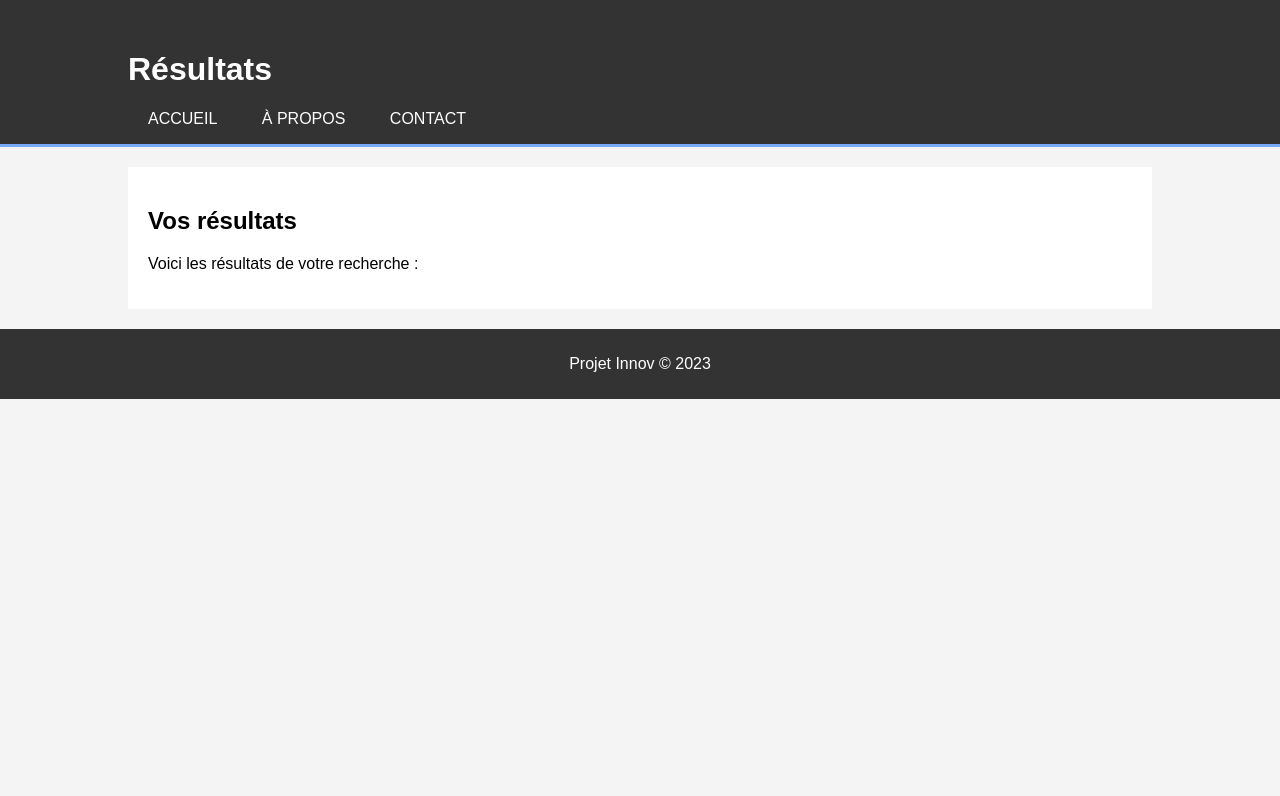
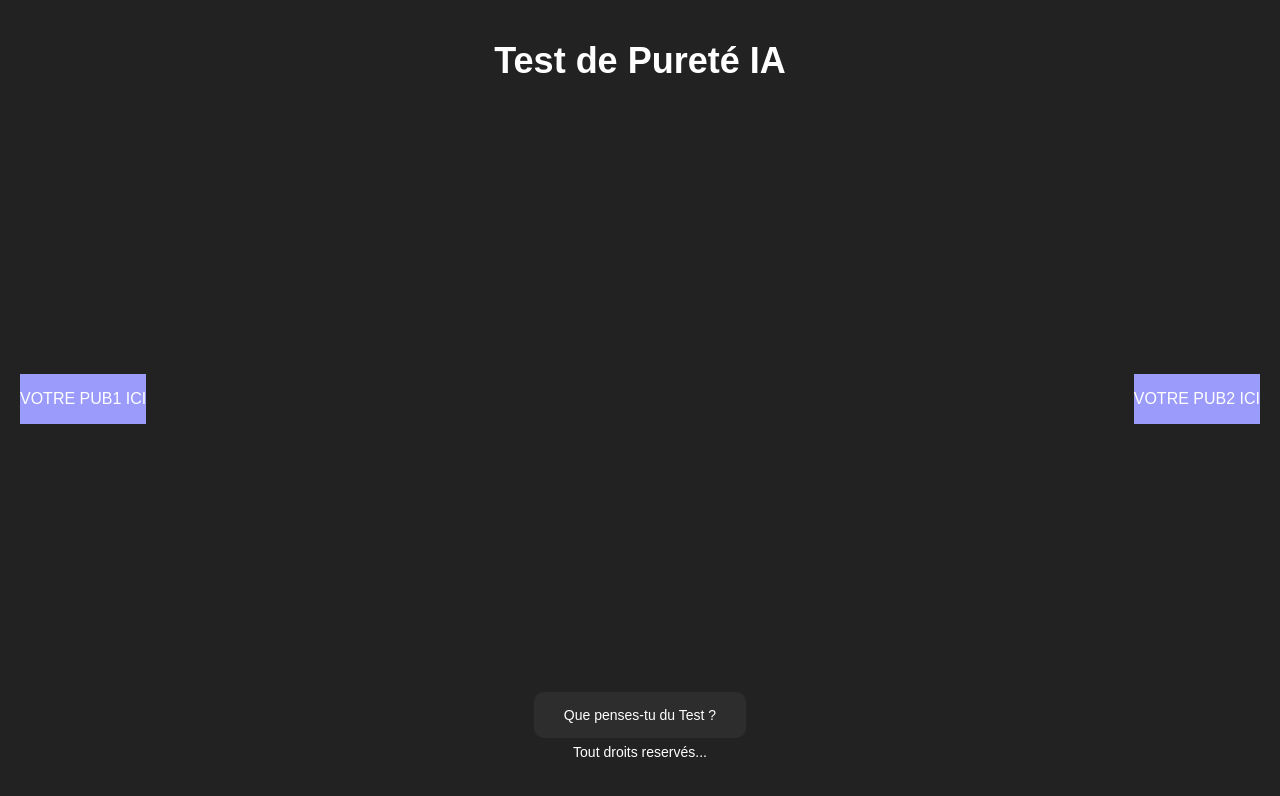
Before and after one commit to R0000BIN/Projet-Innov, a plain HTML site: page result.html in a window 1280 px wide. Drawn offline with Linux system fonts and the light colour scheme.

Commit message:
boutons change de couleur au passage de la souris + création de la page result

```diff
--- a/result.html
+++ b/result.html
@@ -3,76 +3,37 @@
 <head>
     <meta charset="UTF-8">
     <meta name="viewport" content="width=device-width, initial-scale=1.0">
-    <title>Page de Résultat</title>
-    <style>
-        body {
-            font-family: Arial, sans-serif;
-            margin: 0;
-            padding: 0;
-            background-color: #f4f4f4;
-        }
-        .container {
-            width: 80%;
-            margin: auto;
-            overflow: hidden;
-        }
-        header {
-            background: #333;
-            color: #fff;
-            padding-top: 30px;
-            min-height: 70px;
-            border-bottom: #77aaff 3px solid;
-        }
-        header a {
-            color: #fff;
-            text-decoration: none;
-            text-transform: uppercase;
-            font-size: 16px;
-        }
-        header ul {
-            padding: 0;
-            list-style: none;
-        }
-        header li {
-            display: inline;
-            padding: 0 20px 0 20px;
-        }
-        .main-content {
-            padding: 20px;
-            background: #fff;
-            margin-top: 20px;
-        }
-        footer {
-            background: #333;
-            color: #fff;
-            text-align: center;
-            padding: 10px 0;
-            margin-top: 20px;
-        }
-    </style>
+    <title>Test de pureté IA - RESULTAT</title>
+    <link href="cssfiles/style.css" rel="stylesheet" />
+    <link href="cssfiles/menu.css" rel="stylesheet" />
+    <link href="cssfiles/quizz.css" rel="stylesheet" />
 </head>
 <body>
     <header>
-        <div class="container">
-            <h1>Résultats</h1>
-            <nav>
-                <ul>
-                    <li><a href="#">Accueil</a></li>
-                    <li><a href="#">À propos</a></li>
-                    <li><a href="#">Contact</a></li>
-                </ul>
-            </nav>
+        <h1> Test de Pureté IA </h1>
+        <p>
+        </p>
+    </header>
+
+    <main>
+        <div class="pub">
+            <p>VOTRE PUB1 ICI</p>
         </div>
-    </header>
-    <div class="container">
-        <div class="main-content">
-            <h2>Vos résultats</h2>
-            <p>Voici les résultats de votre recherche :</p>
-            <!-- Ajoutez ici le contenu des résultats -->
+
+        <div class="pub">
+            <p>VOTRE PUB2 ICI</p>
         </div>
-    </div>
+    </main>
+
+
     <footer>
-        <p>Projet Innov &copy; 2023</p>
+        <div class="nav">
+            <a href="https://forms.gle/vvyc8qMKTzBKR8dy8" class="navigation2"> Que penses-tu du Test ?</a>
+        </div>
+
+        <p style="margin-top: 20px;">
+            Tout droits reservés...
+        </p>
     </footer>
 </body>
 </html></html>
```
Also changed, not shown: index.html (+2 -2 lines), quizz.html (+1 -1 lines), script.js (+55 -45 lines).
